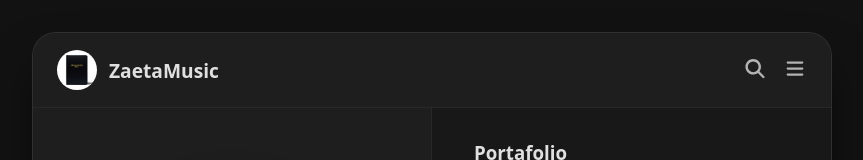
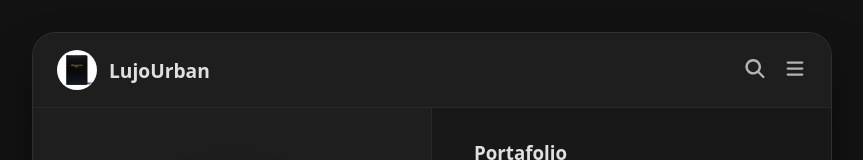
Before and after one commit to alexis-alzate/Lujourbano, a React (Vite) app: page / in a window 1280 px wide. Shown: the top 160 px of the page, without its empty margins (208-1071 px from the left). Built offline with nearby package versions, Linux system fonts and the light colour scheme.

Commit message:
Empaquetando app para subirla al alojamiento

```diff
--- a/src/components/Header.jsx
+++ b/src/components/Header.jsx
@@ -16,7 +16,7 @@ function Header({ currentBeat }) {
             'Z'
           )}
         </div>
-        <span className="brand-name">ZaetaMusic</span>
+        <span className="brand-name">LujoUrban</span>
       </div>
       <div className="header-controls">
         <button className="header-btn"><FontAwesomeIcon icon={faSearch} fixedWidth  /></button>
```
Also changed, not shown: 11 other files (tests, documents, lock files or other folders).
